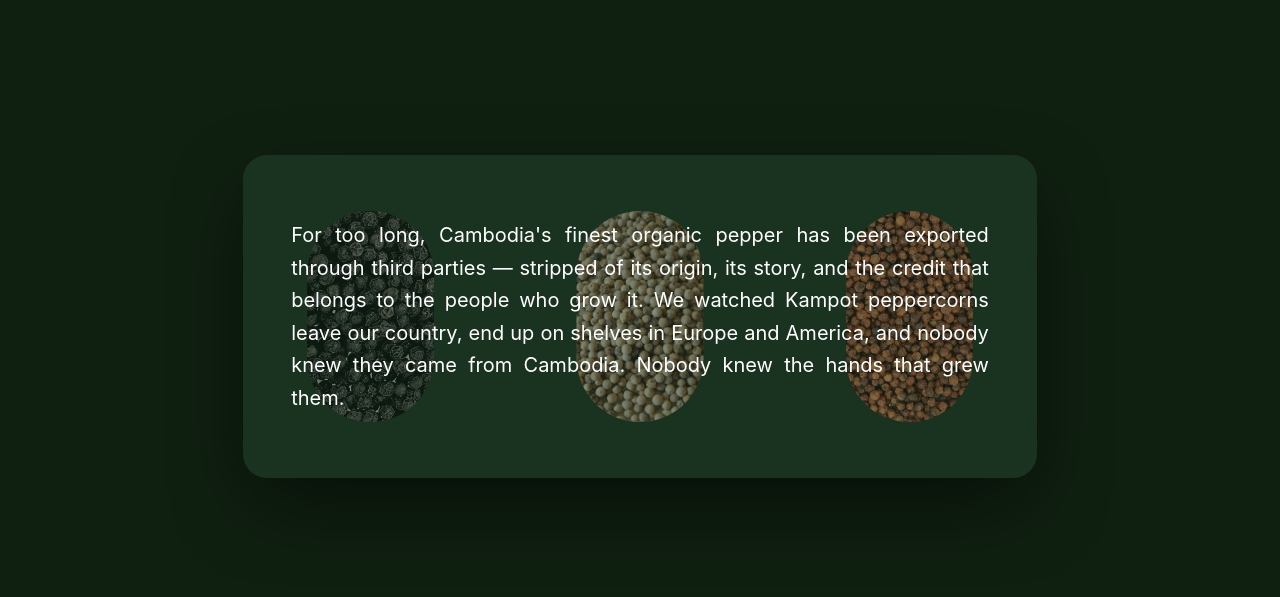
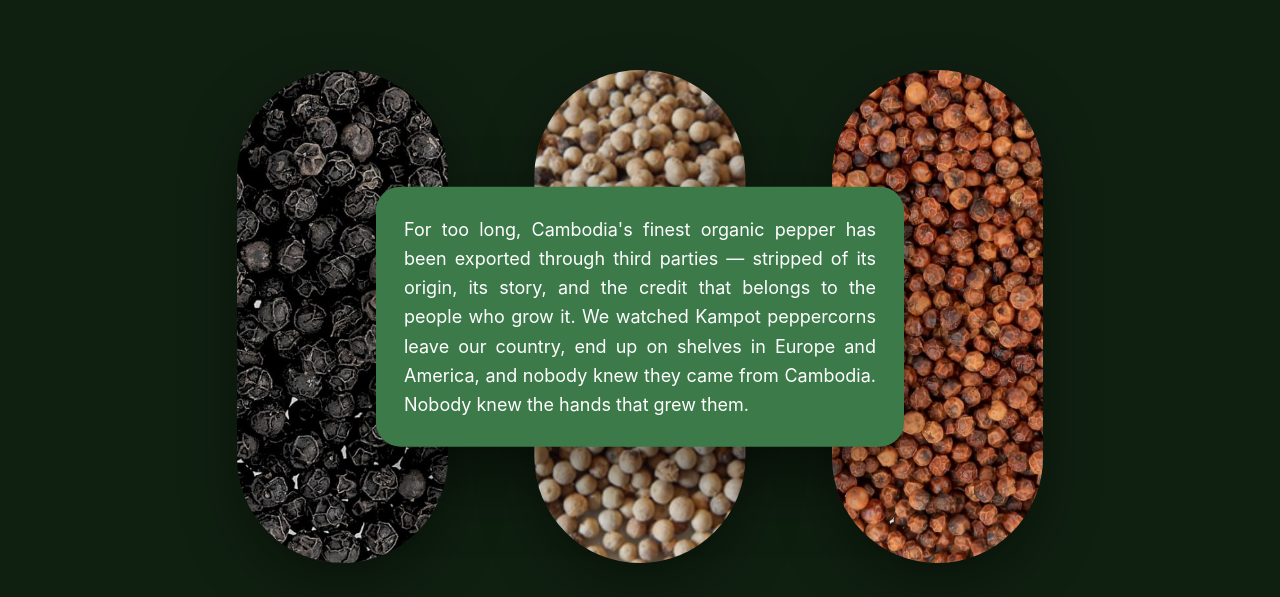
Before and after one commit to keanglongky-del/sunrise-web, a Next.js app: page / in a window 1280 px wide. Shown: the part 1923-2520 px from the top of the page. Built offline with nearby package versions, Linux system fonts and the light colour scheme.

Commit message:
Slide 3: back to horizontal card (55%) + pill panels layout

```diff
--- a/src/app/page.tsx
+++ b/src/app/page.tsx
@@ -171,35 +171,34 @@ export default function Home() {
       {/* ════════════════════════════════════════
           SLIDE 3 — THREE PEPPERCORN COLORS + STORY
           ════════════════════════════════════════ */}
-      <section className="relative w-full min-h-screen flex items-center justify-center overflow-hidden">
-        {/* Full-screen dark green background */}
-        <div className="absolute inset-0 bg-[#0f1f10]" />
+      <section className="relative w-full min-h-screen flex items-center justify-center overflow-hidden bg-[#0f1f10]">
+        <div className="relative w-full max-w-5xl mx-auto px-4 md:px-8 flex items-center justify-center h-[80vh] md:h-[85vh]">
 
-        {/* Vertical story card — lighter green, middle layer */}
-        <div className="relative z-10 w-[88%] md:w-[68%] lg:w-[62%] max-h-[85vh] md:max-h-[80vh] bg-[#1a3320] rounded-2xl md:rounded-3xl py-14 md:py-14 lg:py-16 px-8 md:px-12 shadow-[0_30px_80px_-15px_rgba(0,0,0,0.6)] overflow-visible">
-
-          {/* 3 pill panels — inside card, behind text, 50% opacity */}
-          <div className="absolute inset-0 flex items-center justify-center pointer-events-none z-0">
+          {/* Three pill-shaped pepper panels */}
+          <div className="relative w-full h-full flex items-center justify-center">
             {/* Black pepper — left */}
-            <div className="absolute left-[2%] md:left-[8%] w-[20%] md:w-[16%] aspect-[3/5] md:aspect-[3/5] rounded-[999px] overflow-hidden opacity-50">
+            <div className="absolute left-[5%] md:left-[8%] w-[28%] md:w-[22%] aspect-[3/7] rounded-[999px] overflow-hidden shadow-[0_20px_60px_-10px_rgba(0,0,0,0.5)]">
               <Image src="/images/pepper-black.jpg" alt="Black Kampot Pepper" fill className="object-cover scale-125" />
             </div>
+
             {/* White pepper — center */}
-            <div className="absolute left-1/2 -translate-x-1/2 w-[20%] md:w-[16%] aspect-[3/5] md:aspect-[3/5] rounded-[999px] overflow-hidden opacity-50">
+            <div className="absolute left-1/2 -translate-x-1/2 w-[28%] md:w-[22%] aspect-[3/7] rounded-[999px] overflow-hidden shadow-[0_20px_60px_-10px_rgba(0,0,0,0.5)]">
               <Image src="/images/pepper-white.jpg" alt="White Kampot Pepper" fill className="object-cover scale-150" />
             </div>
+
             {/* Red pepper — right */}
-            <div className="absolute right-[2%] md:right-[8%] w-[20%] md:w-[16%] aspect-[3/5] md:aspect-[3/5] rounded-[999px] overflow-hidden opacity-50">
+            <div className="absolute right-[5%] md:right-[8%] w-[28%] md:w-[22%] aspect-[3/7] rounded-[999px] overflow-hidden shadow-[0_20px_60px_-10px_rgba(0,0,0,0.5)]">
               <Image src="/images/pepper-red.jpg" alt="Red Kampot Pepper" fill className="object-cover scale-125" />
             </div>
+
+            {/* Green story card — overlapping center */}
+            <div className="absolute top-1/2 left-1/2 -translate-x-1/2 -translate-y-1/2 z-10 w-[75%] md:w-[60%] lg:w-[55%] bg-[#3d7a4a] rounded-2xl md:rounded-3xl p-5 md:p-6 lg:p-7 shadow-[0_30px_80px_-15px_rgba(0,0,0,0.6)]">
+              <p className="text-white text-sm md:text-base lg:text-lg leading-relaxed md:leading-relaxed text-justify">
+                For too long, Cambodia&apos;s finest organic pepper has been exported through third parties — stripped of its origin, its story, and the credit that belongs to the people who grow it. We watched Kampot peppercorns leave our country, end up on shelves in Europe and America, and nobody knew they came from Cambodia. Nobody knew the hands that grew them.
+              </p>
+            </div>
           </div>
-
-          {/* Text on top of everything */}
-          <p className="relative z-10 text-white text-base md:text-lg lg:text-xl leading-relaxed text-justify">
-            For too long, Cambodia&apos;s finest organic pepper has been exported through third parties — stripped of its origin, its story, and the credit that belongs to the people who grow it. We watched Kampot peppercorns leave our country, end up on shelves in Europe and America, and nobody knew they came from Cambodia. Nobody knew the hands that grew them.
-          </p>
         </div>
-
       </section>
 
       {/* ════════════════════════════════════════
```
